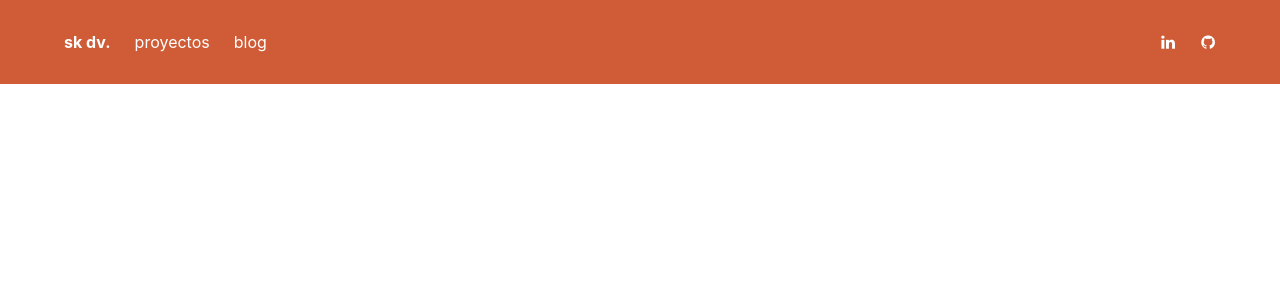
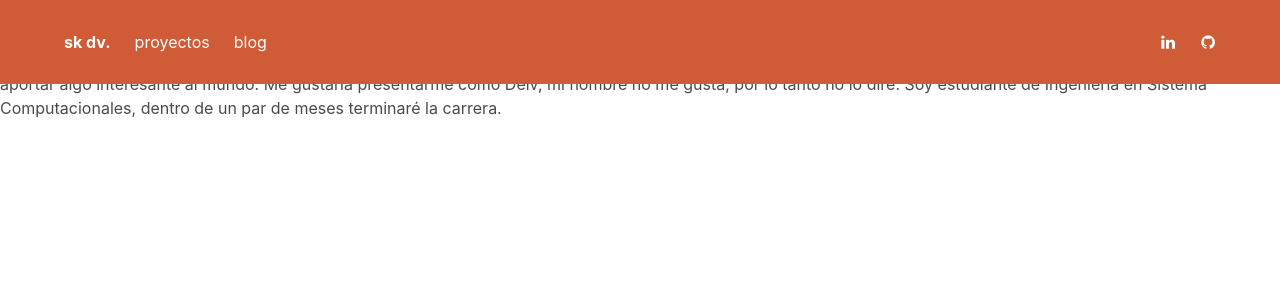
Before and after one commit to sk-dv/sk-dv.github.io, a React (Create React App) app: page / in a window 1280 px wide. Shown: the top 300 px of the page. Built offline with nearby package versions, Linux system fonts and the light colour scheme.

Commit message:
subiendo página

```diff
--- a/package.json
+++ b/package.json
@@ -1,5 +1,5 @@
 {
-  "homepage": "https://sk-dv.github.io/sk-dv",
+  "homepage": "https://sk-dv.me",
   "name": "sk-dv",
   "version": "0.1.0",
   "private": true,
--- a/src/components/app.tsx
+++ b/src/components/app.tsx
@@ -38,6 +38,23 @@ function App() {
                     </div>
                 </div>
             </nav>
+            <div>
+                <p>
+                    No me pregunten porqué me puse SkDv, simplemente me gusta. Como una tatuaje bonito que ves y te quieres hacer, no hay un motivo
+                    oculto, mera trivialidad.
+
+                    Me gustan los pinos. Siempre que pienso en uno recuerdo lo fresco y tétrico que se siente estar en un bosque, sin embargo la
+                    sensación
+                    me parece agradable.
+
+                    Decidí desarrollar esta página porque quería combinar las habilidades que he ido adquiriendo a lo largo de mi vida; es corta, aún
+                    así
+                    considero que de alguna manera puedo aportar algo interesante al mundo.
+
+                    Me gustaría presentarme como Deiv, mi nombre no me gusta, por lo tanto no lo diré. Soy estudiante de Ingeniería en Sistema
+                    Computacionales, dentro de un par de meses terminaré la carrera.
+                </p>
+            </div>
         </>
     )
 }
```
Also changed, not shown: 1 other file (tests, documents, lock files or other folders).
